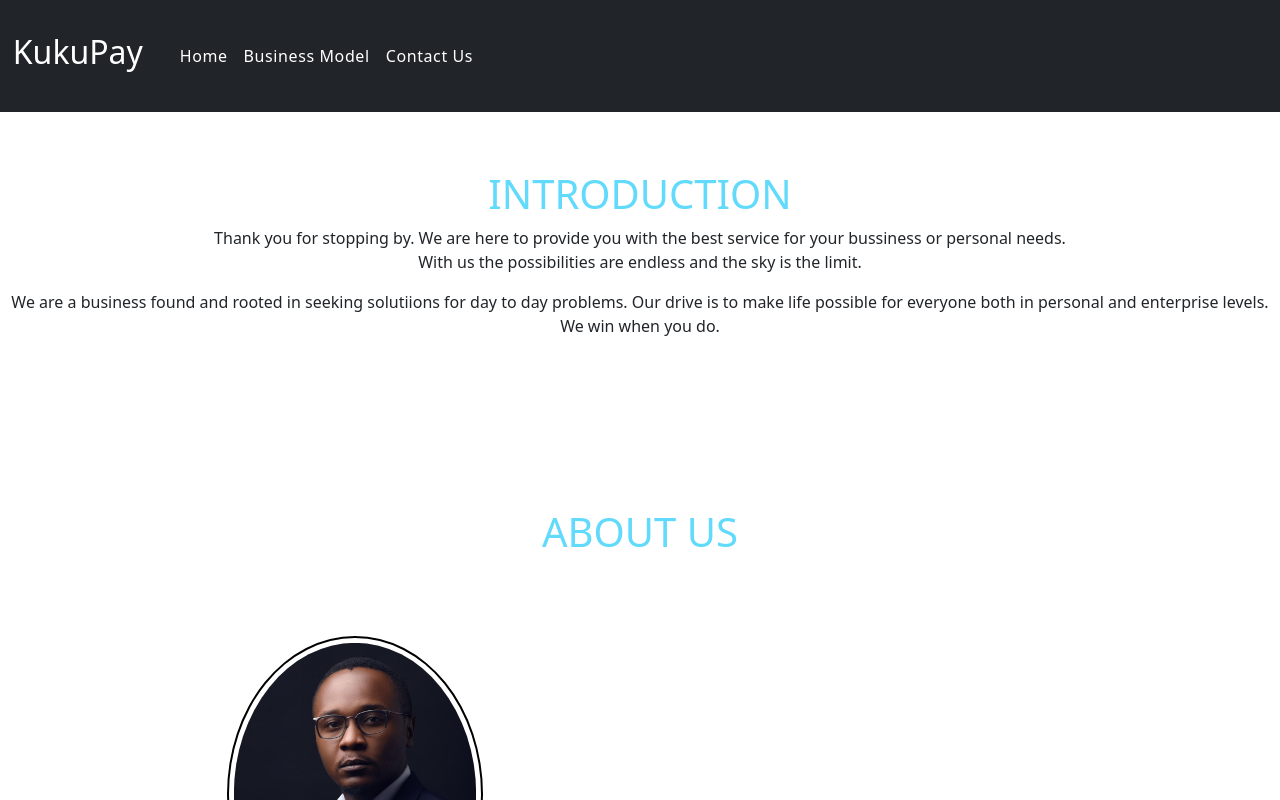
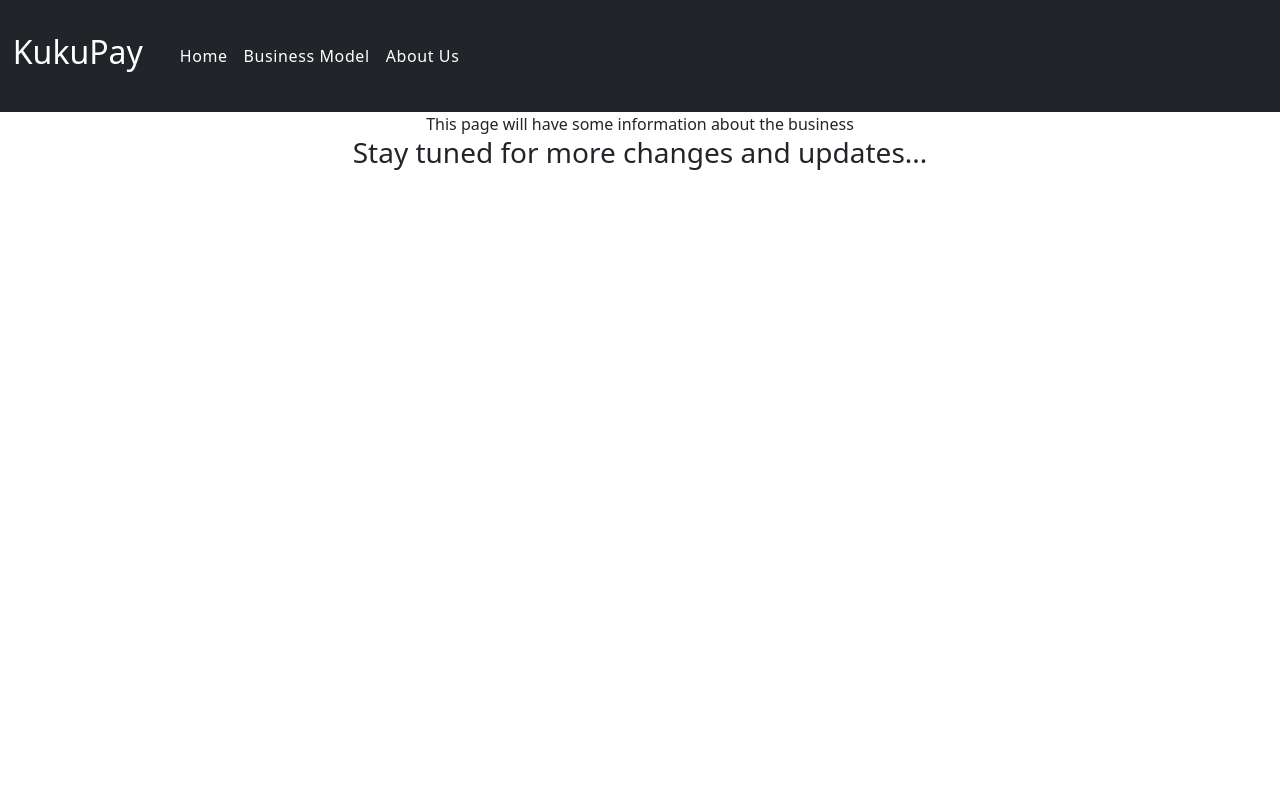
Before and after one commit to isakabusee/busee_inc, a React (Create React App) app: page /info in a window 1280 px wide. Shown: the top 800 px of the page. Built offline with nearby package versions, Linux system fonts and the light colour scheme.

Commit message:
routing added

```diff
--- a/package.json
+++ b/package.json
@@ -13,6 +13,7 @@
     "bootstrap": "^5.1.3",
     "react": "^17.0.2",
     "react-dom": "^17.0.2",
+    "react-router-dom": "^6.3.0",
     "react-scripts": "5.0.0",
     "web-vitals": "^2.1.4"
   },
--- a/src/App.js
+++ b/src/App.js
@@ -1,24 +1,33 @@
-
+import { BrowserRouter as Router, Routes, Route, Link, Switch, Redirect } from 'react-router-dom'
 import './App.css';
 import "bootstrap/dist/css/bootstrap.min.css"
-import Navbar from './components/Navbar';
+// import Navbar from './components/Navbar';
 // import Header from './components/Header';
-import SomeInfo from './components/SomeInfo';
+// import SomeInfo from './components/SomeInfo';
+// import AboutUs from './components/AboutUs';
+// import Footer from './components/Footer';
+import Home from './components/Home';
+import About from './Pages/About';
+import Info from './Pages/Info';
 import AboutUs from './components/AboutUs'
-// import Footer from './components/Footer'
+
 
 
 function App() {
   return (
+
     <div className="App">
-      <Navbar />
-      {/* <Header /> */}
-      <SomeInfo />
-      <AboutUs />
-      {/* <Footer /> */}
-      <h2>This site is under contruction..</h2>
+      <Router>
+        <Routes>
+          <Route path="/" element={<Home/>}/>
+          <Route path="/about" element={<AboutUs/>}/>
+          <Route path="/info" element={<Info/>}/>
+        </Routes>
+      </Router>
+  <h3>Stay tuned for more changes and updates...</h3>
+    </div>
 
-    </div>
+
   );
 }
 
--- /dev/null
+++ b/src/Pages/About.js
@@ -0,0 +1,18 @@
+import React from 'react';
+import Navbar from '../components/Navbar';
+
+const About = () => {
+  return (
+      <>
+      <div>
+    <Navbar />
+      </div>
+    <div>
+
+        This is the About page
+        </div>
+      </>
+  )
+}
+
+export default About
--- /dev/null
+++ b/src/Pages/Info.js
@@ -0,0 +1,15 @@
+import React from 'react';
+import Navbar from '../components/Navbar';
+
+const Info = () => {
+  return (
+      <>
+      <div>
+    <Navbar />
+      </div>
+    <div>This page will have some information about the business</div>
+      </>
+  )
+}
+
+export default Info
--- a/src/components/AboutUs.js
+++ b/src/components/AboutUs.js
@@ -9,12 +9,18 @@ import Moze1 from '../images/Moze1.png';
 import Bwire3 from  '../images/Bwire3.png';
 import Kadada3 from '../images/Kadada3.png';
 import Atu3 from '../images/Atu3.png';
-import kaka5 from '../images/kaka5.png'
+import kaka5 from '../images/kaka5.png';
+
+import Navbar from './Navbar';
 
 
 
 const AboutUs = () => {
   return (
+      <>
+      <div>
+          <Navbar />
+      </div>
     <div className="container py-5">
         <h1 className='about-heading py-5'>About Us</h1>
         <div className='row py-4'>
@@ -115,6 +121,7 @@ const AboutUs = () => {
         </div>
 
 </div>
+                </>
   )
 }
 
--- /dev/null
+++ b/src/components/Home.js
@@ -0,0 +1,16 @@
+import { Link } from 'react-router-dom';
+import React from 'react';
+import NavBar from './Navbar';
+import SomeInfo from './SomeInfo';
+
+
+const Home = () => {
+  return (
+    <div>
+    <NavBar />
+    <SomeInfo />
+    </div>
+  )
+}
+
+export default Home
--- a/src/components/Navbar.js
+++ b/src/components/Navbar.js
@@ -15,10 +15,10 @@ const  Navbar = () => {
   <div className="collapse navbar-collapse" id="navbarSupportedContent">
     <ul className="navbar-nav mr-auto">
       <li className="nav-item active">
-        <a className="nav-link" href="#">Home <span className="sr-only"></span></a>
+        <a className="nav-link"  href="/">Home <span className="sr-only"></span></a>
       </li>
       <li className="nav-item">
-        <a className="nav-link" href="#">Business Model</a>
+        <a className="nav-link" href="/info">Business Model</a>
       </li>
       {/* <li className="nav-item dropdown">
         <a className="nav-link dropdown-toggle" href="#" id="navbarDropdown" role="button" data-toggle="dropdown" aria-haspopup="true" aria-expanded="false">
@@ -32,8 +32,11 @@ const  Navbar = () => {
         </div>
       </li> */}
       <li className="nav-item">
-        <a className="nav-link disabled" href="#">Contact Us</a>
+        <a className="nav-link" href="/about">About Us</a>
       </li>
+      {/* <li className="nav-item">
+        <a className="nav-link" href="#">Contact Us</a>
+      </li> */}
     </ul>
 
   </div>
```
Also changed, not shown: 1 other file (tests, documents, lock files or other folders).
